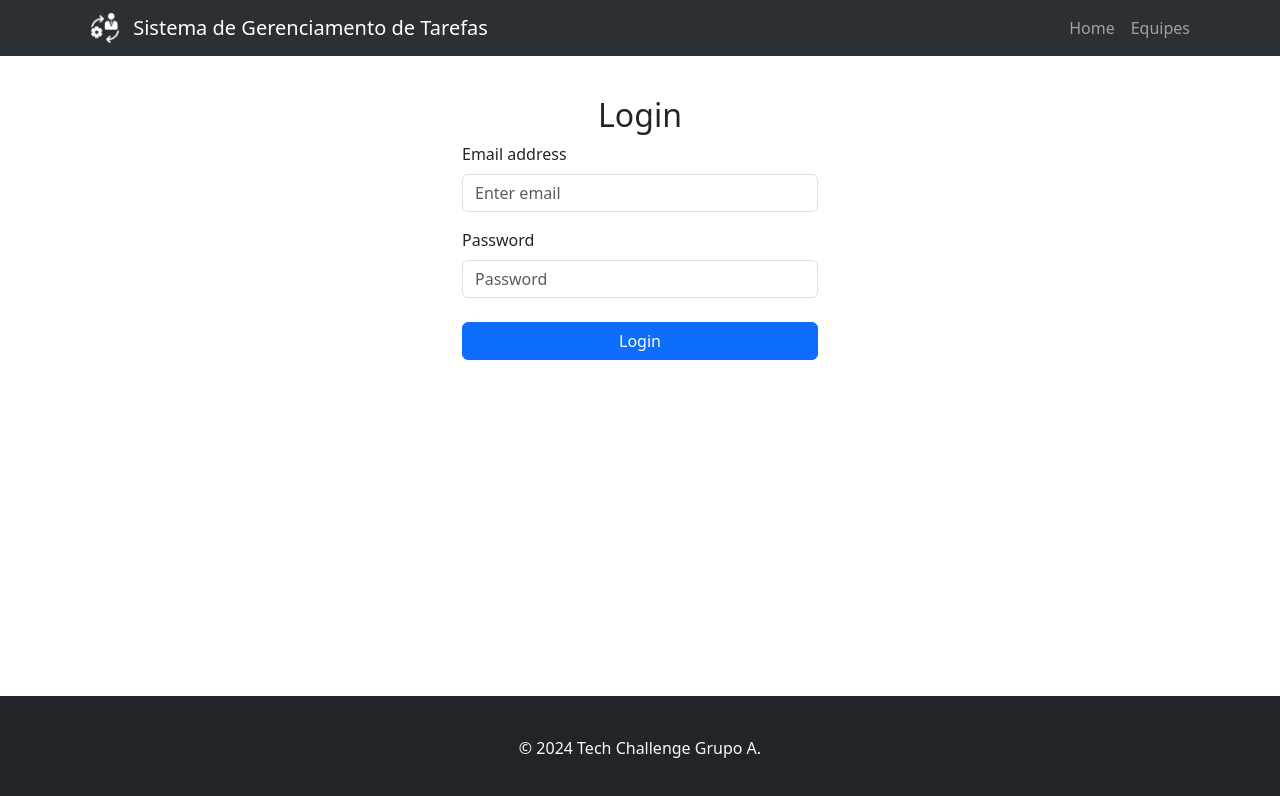
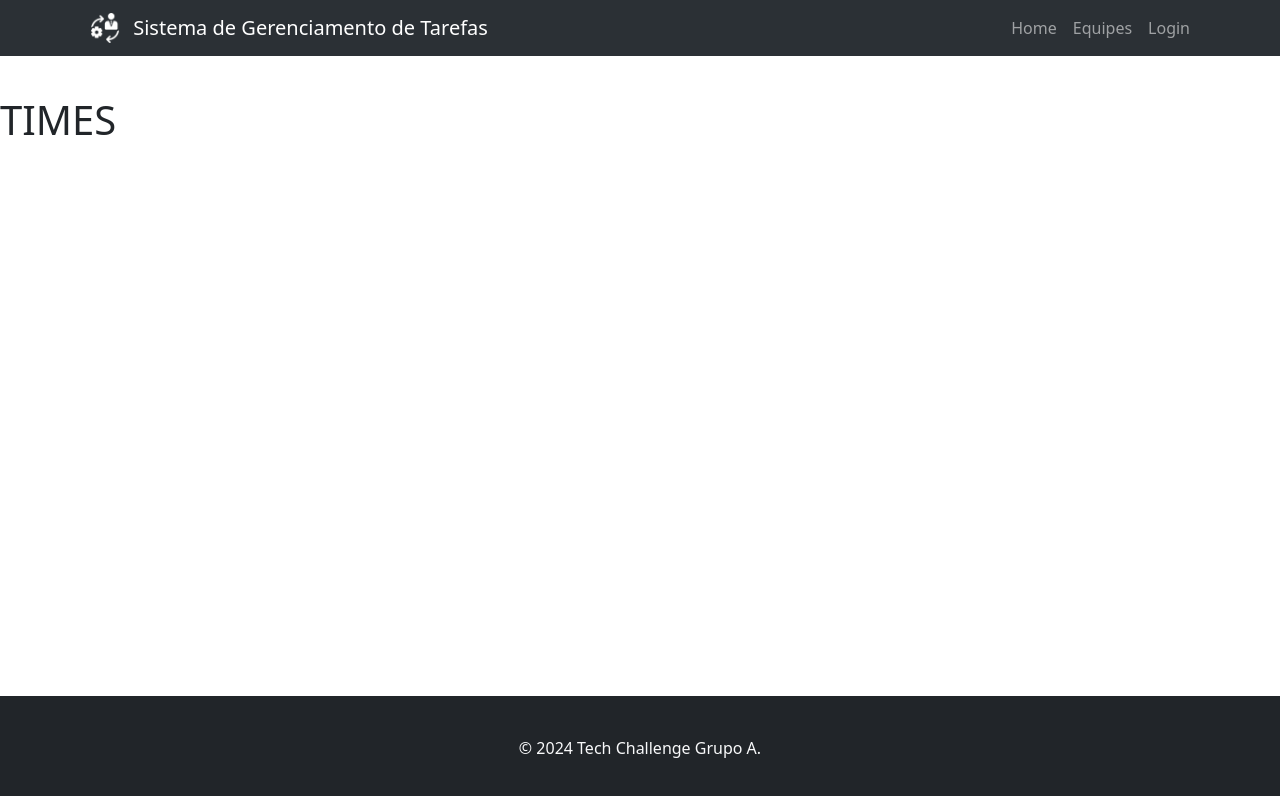
Before and after one commit to GrupoA-2CTJ-FIAP/gerenciador-tarefas, a React (Vite) app in the folder frontend/: page /teams in a window 1280 px wide. Shown: the top 796 px of the page. Built offline with nearby package versions, Linux system fonts and the light colour scheme; no server answers.

Commit message:
feat: add routes

```diff
--- a/frontend/src/components/App.jsx
+++ b/frontend/src/components/App.jsx
@@ -6,7 +6,7 @@ import 'bootstrap/dist/css/bootstrap.min.css';
 import './App.css';
 import Login from './pages/login';
 import Home from './pages/home';  // Import your Home component
-import Teams from './pages/login';  // Import your Teams component
+import Teams from './pages/teams';  // Import your Teams component
 
 function App() {
   return (
@@ -18,7 +18,6 @@ function App() {
             <Route path="/" element={<Home />} />
             <Route path="/login" element={<Login />} />
             <Route path="/teams" element={<Teams />} />
-            {/* Add more routes as needed */}
           </Routes>
         </div>
         <Footer />
--- a/frontend/src/components/header/index.jsx
+++ b/frontend/src/components/header/index.jsx
@@ -9,7 +9,7 @@ function Header() {
   return (
     <Navbar expand="lg" data-bs-theme="dark" className="bg-body-tertiary">
       <Container>
-        <Navbar.Brand href="#home">
+        <Navbar.Brand as={Link} to="/">
           <img
             alt=""
             src={logo}
@@ -23,7 +23,8 @@ function Header() {
         <Navbar.Collapse id="basic-navbar-nav">
           <Nav className="ms-auto">
             <Nav.Link as={Link} to="/">Home</Nav.Link>
-            <Nav.Link href="#teams">Equipes</Nav.Link>
+            <Nav.Link as={Link} to="/teams">Equipes</Nav.Link>
+            <Nav.Link as={Link} to="/login">Login</Nav.Link>
           </Nav>
         </Navbar.Collapse>
       </Container>
--- a/frontend/src/components/pages/home/index.jsx
+++ b/frontend/src/components/pages/home/index.jsx
@@ -2,9 +2,8 @@ import React from 'react'
 
 
 const Home = () => {
-    const { currentUser } = useAuth()
     return (
-        <></>
+        <><><h1>HOME</h1></></>
     )
 }
 
--- /dev/null
+++ b/frontend/src/components/pages/teams/index.jsx
@@ -0,0 +1,10 @@
+import React from 'react'
+
+
+const Teams = () => {
+    return (
+        <><h1>TIMES</h1></>
+    )
+}
+
+export default Teams
```
